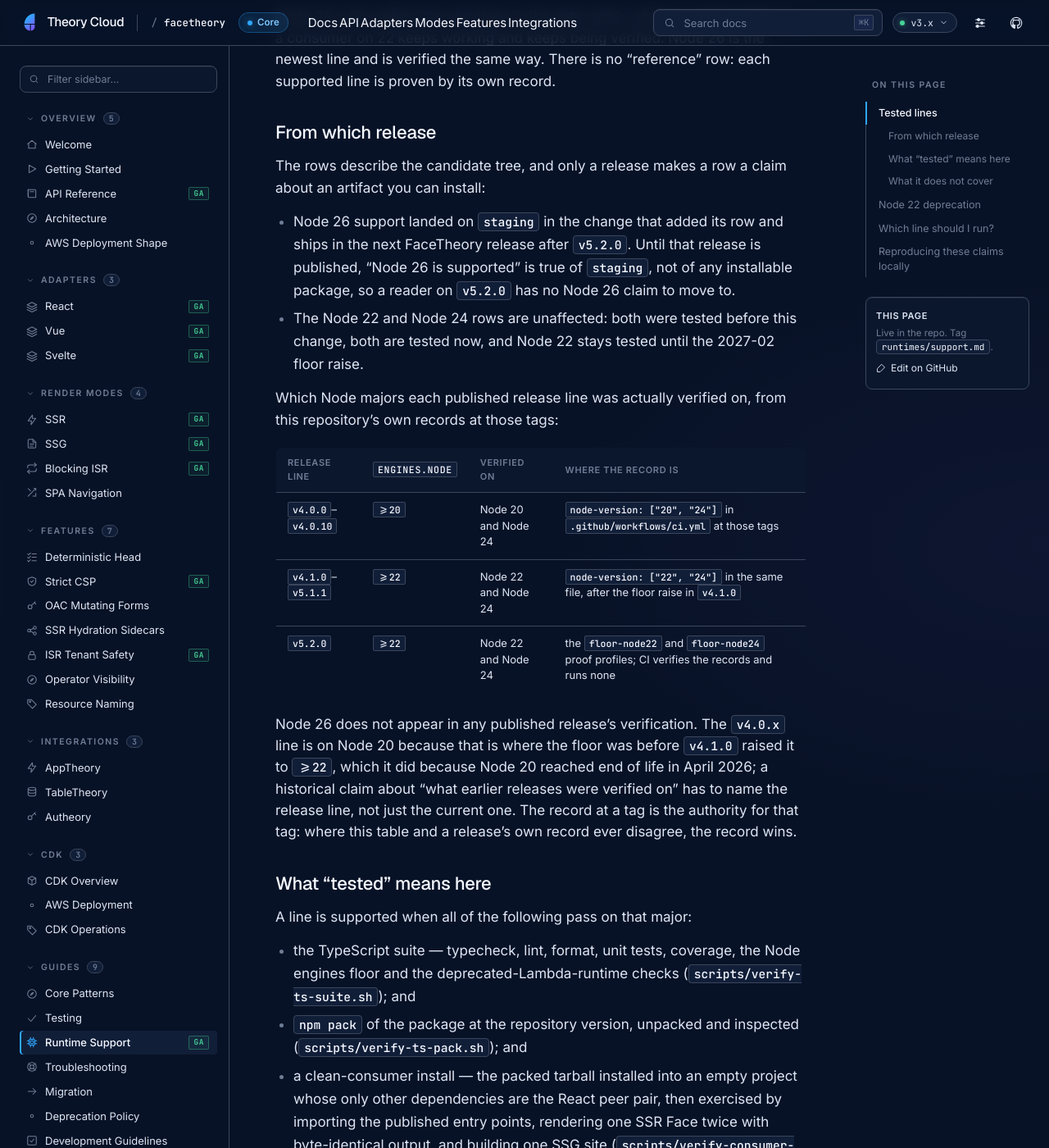
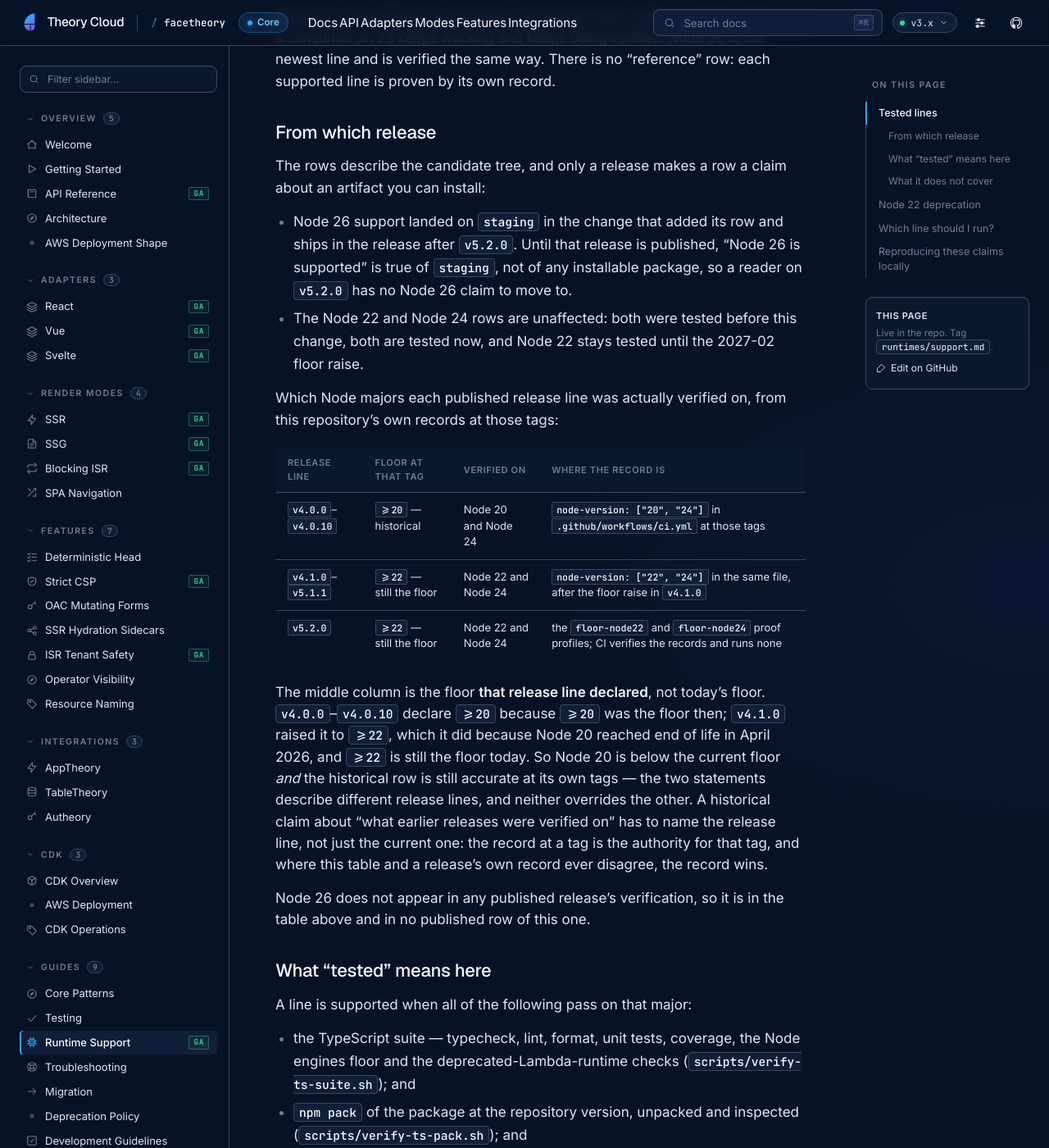
Before and after one commit to theory-cloud/FaceTheory, a Jekyll site: the page built from docs/runtimes/support.md, in a window 1280 px wide and 1400 px high, scrolled down 944 px. Shown: the whole window at 82% size. Built offline with Jekyll 4.4.1, drawn with Linux system fonts in a browser that asks for light colours; some of the changed text lies outside the part shown.

Commit message:
fix(docs): separate the historical v4.0.x floor from today's floor
The Runtime Support page listed `engines.node` `>=20` for the
`v4.0.x` release lines and then said a host on Node 20 is below the
declared floor. Both statements were true of different things, but the
table gave the reader no way to see that, so the row read as
self-contradictory (gate FT-640-S2-01, FT-R1 #640 round 3).

The column is now "Floor at that tag", each cell says whether that floor
is historical or still current, and the paragraph below the table says
explicitly that `>=20` was the floor then, `>=22` is the floor now, and
neither statement overrides the other. "Projects on Node 20 or older"
now says "below today's declared floor (`>=22`)" so it cannot be read as
a claim about a historical tag.

The same edit normalizes the Node 26 sentence to "the release after
`v5.2.0`", which is the phrase every other page uses for the release
that will carry Node 26.

Docs only: no code, version, workflow or release state changes.

```diff
--- a/docs/runtimes/support.md
+++ b/docs/runtimes/support.md
@@ -24,18 +24,20 @@ Node 22 is the oldest line and stays in the gate matrix while it is deprecated,
 
 The rows describe the candidate tree, and only a release makes a row a claim about an artifact you can install:
 
-- Node 26 support landed on `staging` in the change that added its row and ships in the next FaceTheory release after `v5.2.0`. Until that release is published, "Node 26 is supported" is true of `staging`, not of any installable package, so a reader on `v5.2.0` has no Node 26 claim to move to.
+- Node 26 support landed on `staging` in the change that added its row and ships in the release after `v5.2.0`. Until that release is published, "Node 26 is supported" is true of `staging`, not of any installable package, so a reader on `v5.2.0` has no Node 26 claim to move to.
 - The Node 22 and Node 24 rows are unaffected: both were tested before this change, both are tested now, and Node 22 stays tested until the 2027-02 floor raise.
 
 Which Node majors each published release line was actually verified on, from this repository's own records at those tags:
 
-| Release line       | `engines.node` | Verified on         | Where the record is                                                                        |
-| ------------------ | -------------- | ------------------- | ------------------------------------------------------------------------------------------ |
-| `v4.0.0`–`v4.0.10` | `>=20`         | Node 20 and Node 24 | `node-version: ["20", "24"]` in `.github/workflows/ci.yml` at those tags                    |
-| `v4.1.0`–`v5.1.1`  | `>=22`         | Node 22 and Node 24 | `node-version: ["22", "24"]` in the same file, after the floor raise in `v4.1.0`            |
-| `v5.2.0`           | `>=22`         | Node 22 and Node 24 | the `floor-node22` and `floor-node24` proof profiles; CI verifies the records and runs none |
+| Release line       | Floor at that tag        | Verified on         | Where the record is                                                                        |
+| ------------------ | ------------------------ | ------------------- | ------------------------------------------------------------------------------------------ |
+| `v4.0.0`–`v4.0.10` | `>=20` — historical      | Node 20 and Node 24 | `node-version: ["20", "24"]` in `.github/workflows/ci.yml` at those tags                    |
+| `v4.1.0`–`v5.1.1`  | `>=22` — still the floor | Node 22 and Node 24 | `node-version: ["22", "24"]` in the same file, after the floor raise in `v4.1.0`            |
+| `v5.2.0`           | `>=22` — still the floor | Node 22 and Node 24 | the `floor-node22` and `floor-node24` proof profiles; CI verifies the records and runs none |
 
-Node 26 does not appear in any published release's verification. The `v4.0.x` line is on Node 20 because that is where the floor was before `v4.1.0` raised it to `>=22`, which it did because Node 20 reached end of life in April 2026; a historical claim about "what earlier releases were verified on" has to name the release line, not just the current one. The record at a tag is the authority for that tag: where this table and a release's own record ever disagree, the record wins.
+The middle column is the floor **that release line declared**, not today's floor. `v4.0.0`–`v4.0.10` declare `>=20` because `>=20` was the floor then; `v4.1.0` raised it to `>=22`, which it did because Node 20 reached end of life in April 2026, and `>=22` is still the floor today. So Node 20 is below the current floor *and* the historical row is still accurate at its own tags — the two statements describe different release lines, and neither overrides the other. A historical claim about "what earlier releases were verified on" has to name the release line, not just the current one: the record at a tag is the authority for that tag, and where this table and a release's own record ever disagree, the record wins.
+
+Node 26 does not appear in any published release's verification, so it is in the table above and in no published row of this one.
 
 ### What "tested" means here
 
@@ -69,9 +71,9 @@ This is a support-contract change rather than an API change, following the [Depr
 
 ## Which line should I run?
 
-- **New projects:** Node 24, or Node 26 once the release you install carries it. Both are supported and tested on the candidate tree, but only Node 24 is in every published release's verified set today (see the table above), so Node 24 is the line that works against the tarball you can actually install. Node 24 also stays the conservative choice because the local example harness requires 24 or newer and the reference stacks emit the `nodejs24.x` Lambda runtime.
+- **New projects:** Node 24, or Node 26 once you install the release after `v5.2.0`. Both are supported and tested on the candidate tree, but only Node 24 is in every published release's verified set today (see the table above), so Node 24 is the line that works against the tarball you can actually install. Node 24 also stays the conservative choice because the local example harness requires 24 or newer and the reference stacks emit the `nodejs24.x` Lambda runtime.
 - **Projects on Node 22:** nothing to do now. Track the 2027-02 major, then move to a line that major supports — Node 24, or Node 26 by then.
-- **Projects on Node 20 or older:** below the declared floor. Move to a line the release you install verifies: Node 22 or Node 24 today, Node 26 once the release carrying it is published. See [Migration 11](/migration-guide/#migration-11-node-20-to-node-24-lambda-runtime) for the Lambda-runtime side and this page for the package side.
+- **Projects on Node 20 or older:** below today's declared floor (`>=22`), whatever a historical row says about an older tag. Move to a line the release you install verifies: Node 22 or Node 24 today, Node 26 once the release after `v5.2.0` is published. See [Migration 11](/migration-guide/#migration-11-node-20-to-node-24-lambda-runtime) for the Lambda-runtime side and this page for the package side.
 
 ## Reproducing these claims locally
 
```
